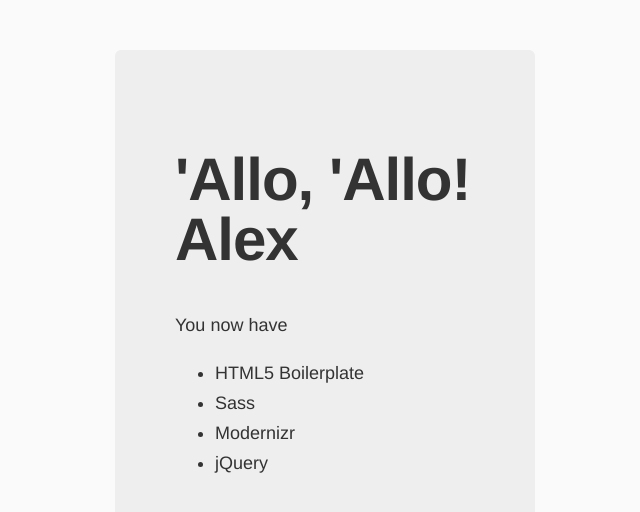
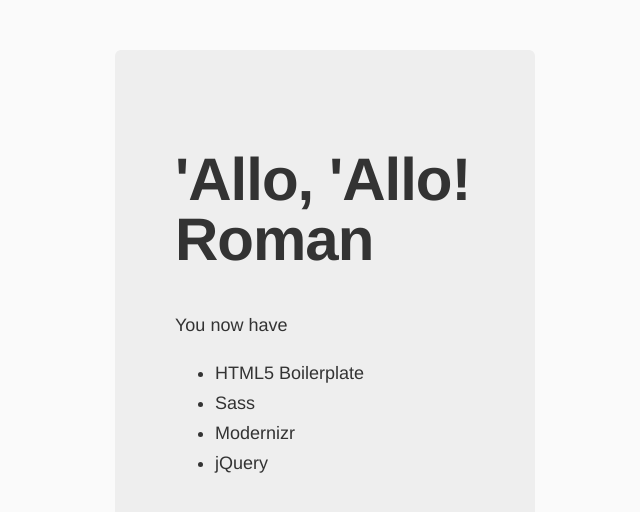
Before and after one commit to rimvvv/gdb, a website: page app/index.html in a window 1280 px wide. Shown: the whole page, without its empty margins (315-955 px from the left). Drawn offline with nearby package versions, Linux system fonts and the light colour scheme; files that its build step writes are made by us from their sources.

Commit message:
Changed back to roman

```diff
--- a/app/index.html
+++ b/app/index.html
@@ -28,7 +28,7 @@
     <![endif]-->
 
     <div class="hero-unit">
-      <h1>'Allo, 'Allo! Alex</h1>
+      <h1>'Allo, 'Allo! Roman</h1>
       <p>You now have</p>
       <ul>
         <li>HTML5 Boilerplate</li>
```
